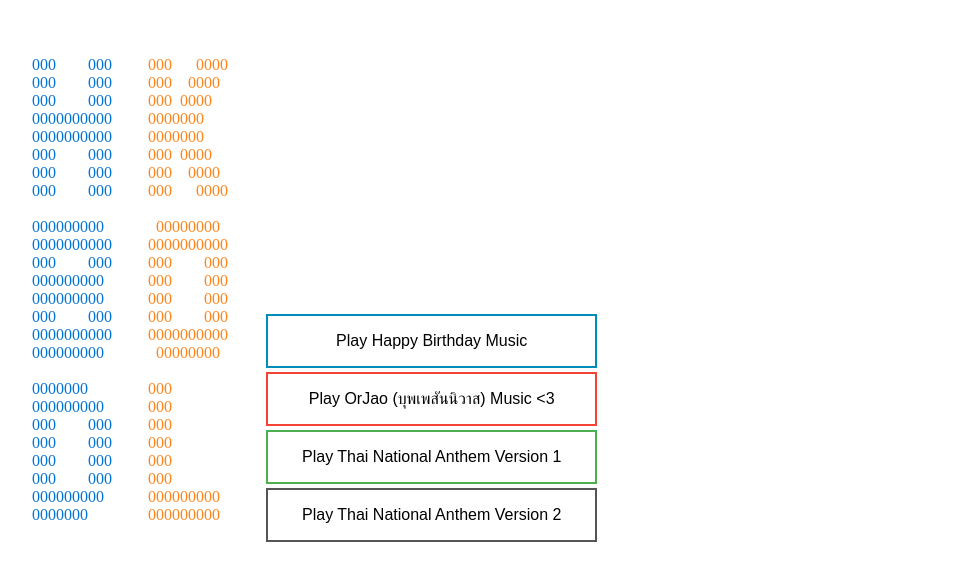
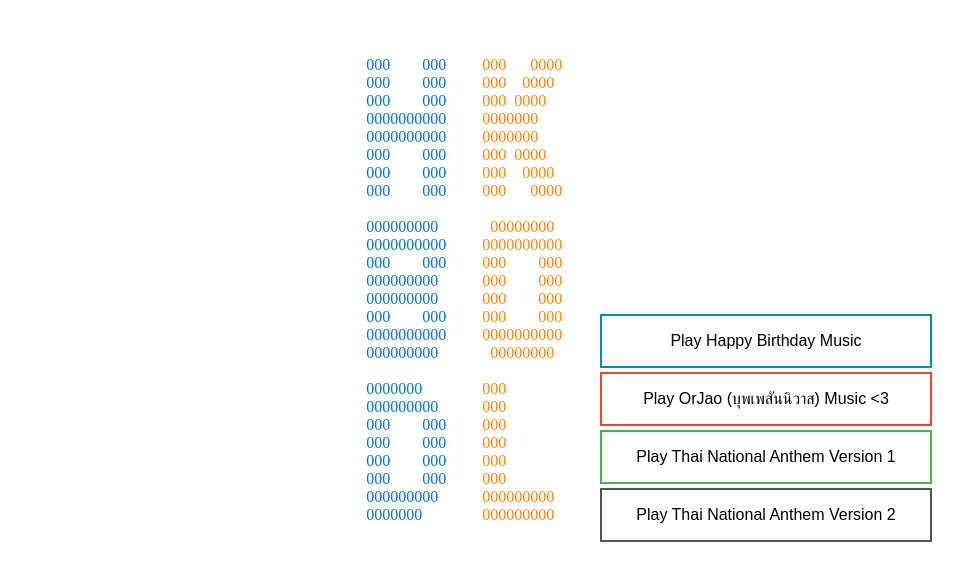
Before and after one commit to Anggaror/SingSongsHBD, a plain HTML site: page index.html in a window 1280 px wide. Shown: the whole page, without its empty margins (8-971 px from the left). Drawn offline with Linux system fonts and the light colour scheme.

Commit message:
align content to center

```diff
--- a/index.html
+++ b/index.html
@@ -11,6 +11,7 @@
 			padding-left: 32px;
 			padding-top: 32px;
 			display: inline-block;
+			text-align: left;
 		}
 
 		.blue {
@@ -80,8 +81,13 @@
 		    background-color: #555555;
 		    color: white;
 		}
+
+		.row {
+			text-align: center;
+		}
 	</style>
 
+	<div class="row">
 		<p class="displayText blue">
 		    000&emsp;&emsp;000<br>
 		    000&emsp;&emsp;000<br>
@@ -158,6 +164,7 @@
 			</button>
 
 		</p>
+	</div>
 
 	<script type="text/javascript">
 
```
Lines whose indentation alone changed are shown as unchanged.
